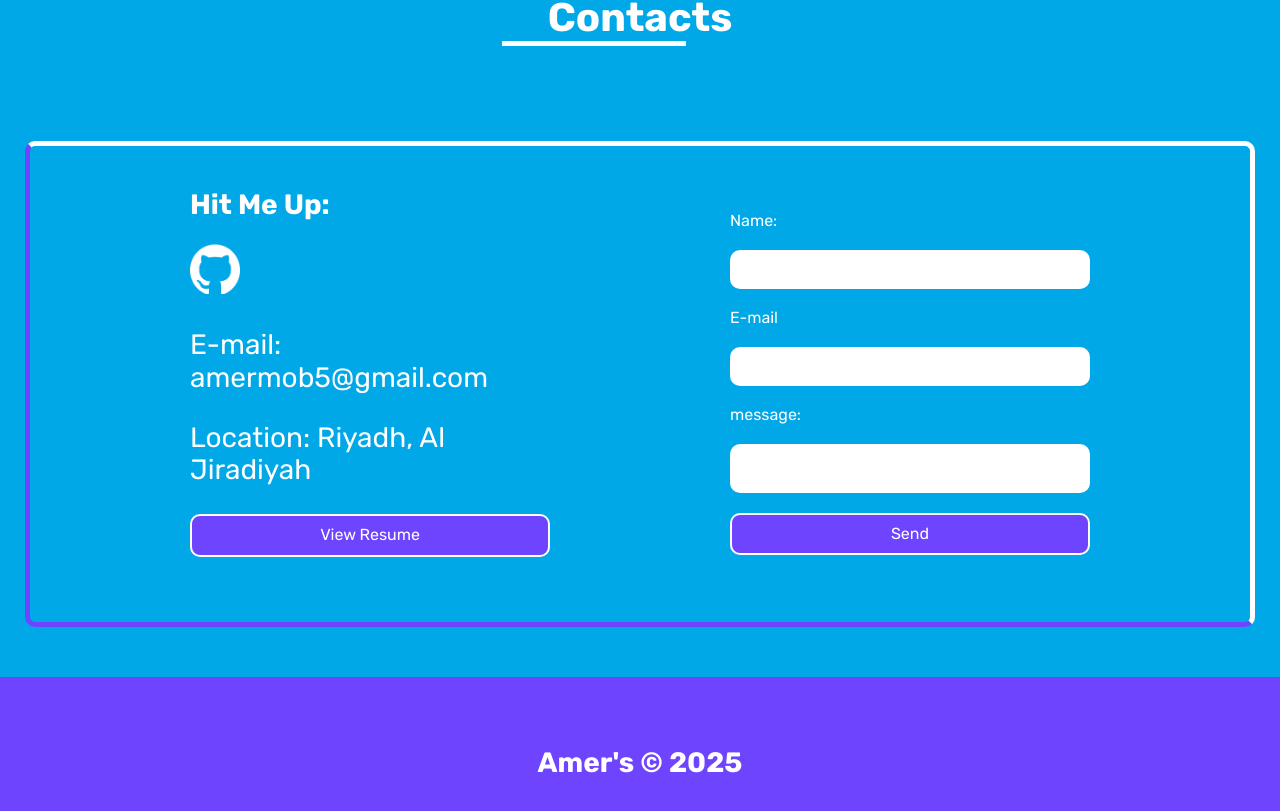
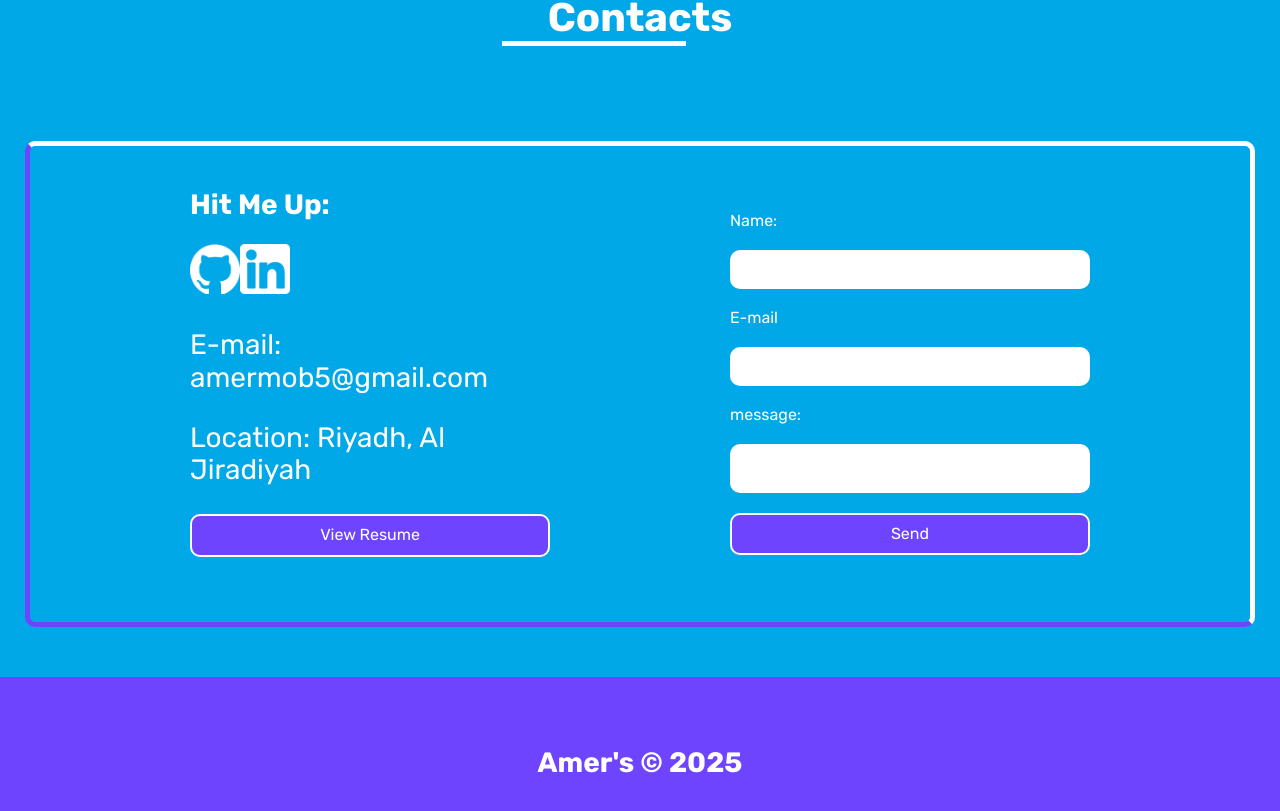
Before and after one commit to Amermob/react-portfolio, a React (Vite) app: page / in a window 1280 px wide. Shown: the part 9714-10525 px from the top of the page. Built offline with nearby package versions, Linux system fonts and the light colour scheme.

Commit message:
Update Contacts.jsx

```diff
--- a/src/components file/Contacts.jsx
+++ b/src/components file/Contacts.jsx
@@ -3,9 +3,6 @@ export default function Contacts() {
     const name = formData.get("name");
     const email = formData.get("e-mail");
     const textarea = formData.get("info");
-    console.log(name);
-    console.log(email);
-    console.log(textarea);
   }
 
   return (
@@ -20,6 +17,14 @@ export default function Contacts() {
           >
             <img src="imgs/GitHub.png" alt="github logo" />
           </a>
+          <a
+            target="_blank"
+            className="github"
+            href="https://www.linkedin.com/in/amer-uthman/"
+          >
+            <img src="imgs/linkedin.png" alt="linkedin logo" />
+          </a>
+
           <p>E-mail: amermob5@gmail.com</p>
           <p>Location: Riyadh, Al Jiradiyah</p>
           <a
@@ -29,7 +34,11 @@ export default function Contacts() {
             View Resume
           </a>
         </div>
-        <form action={handleForm}>
+        <form
+          target="_blank"
+          action="https://formspree.io/f/mknegpzg"
+          method="POST"
+        >
           <label htmlFor="name">Name:</label>
           <input id="name" name="name" type="text" />
           <label htmlFor="email">E-mail</label>
```
